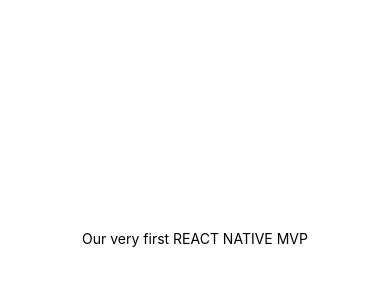
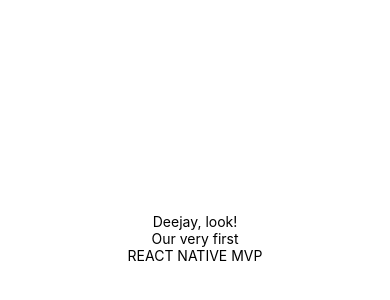
Before and after one commit to LaurieLonecrow/RN_MVP, a React Native app: screen / in a window 390 px wide. Shown: the part 184-484 px from the top of the page. Built offline with nearby package versions, Linux system fonts and the light colour scheme.

Commit message:
update ReadMe

```diff
--- a/App.js
+++ b/App.js
@@ -4,7 +4,9 @@
 export default function App() {
   return (
     <View style={styles.container}>
-      <Text>Our very first REACT NATIVE MVP</Text>
+      <Text>Deejay, look!</Text>
+      <Text>Our very first</Text>
+      <Text>REACT NATIVE MVP</Text>
       <StatusBar style="auto" />
     </View>
   );
```
Also changed, not shown: 1 other file (tests, documents, lock files or other folders).
